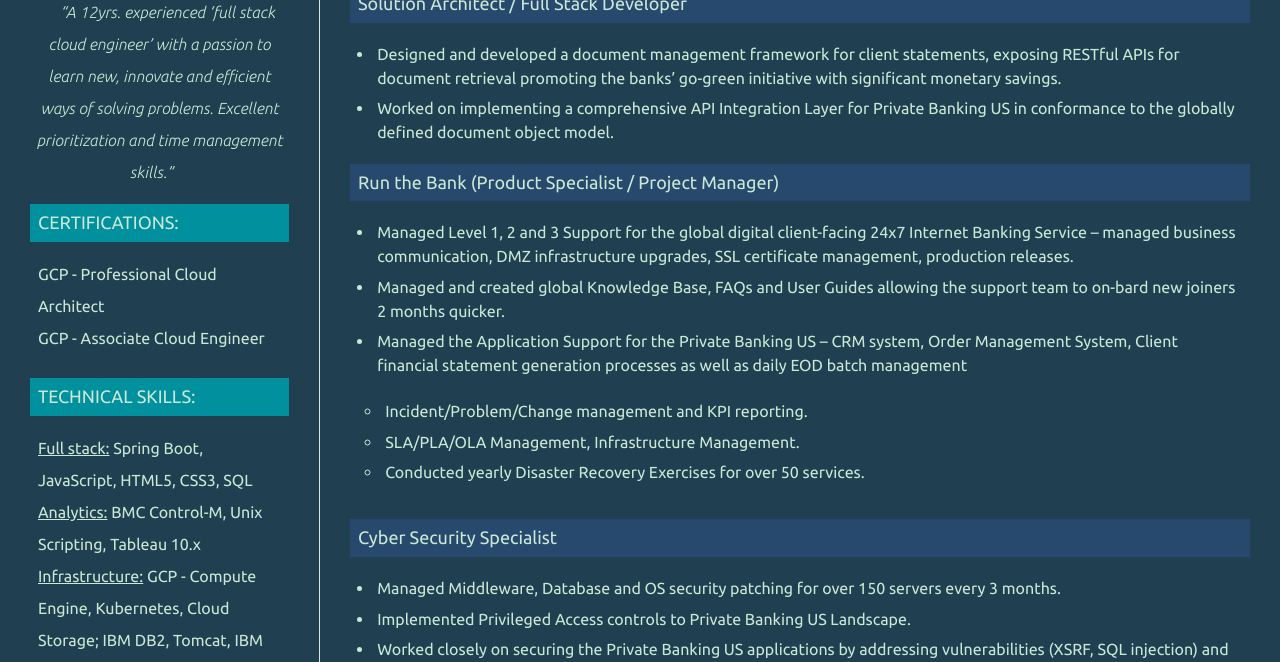
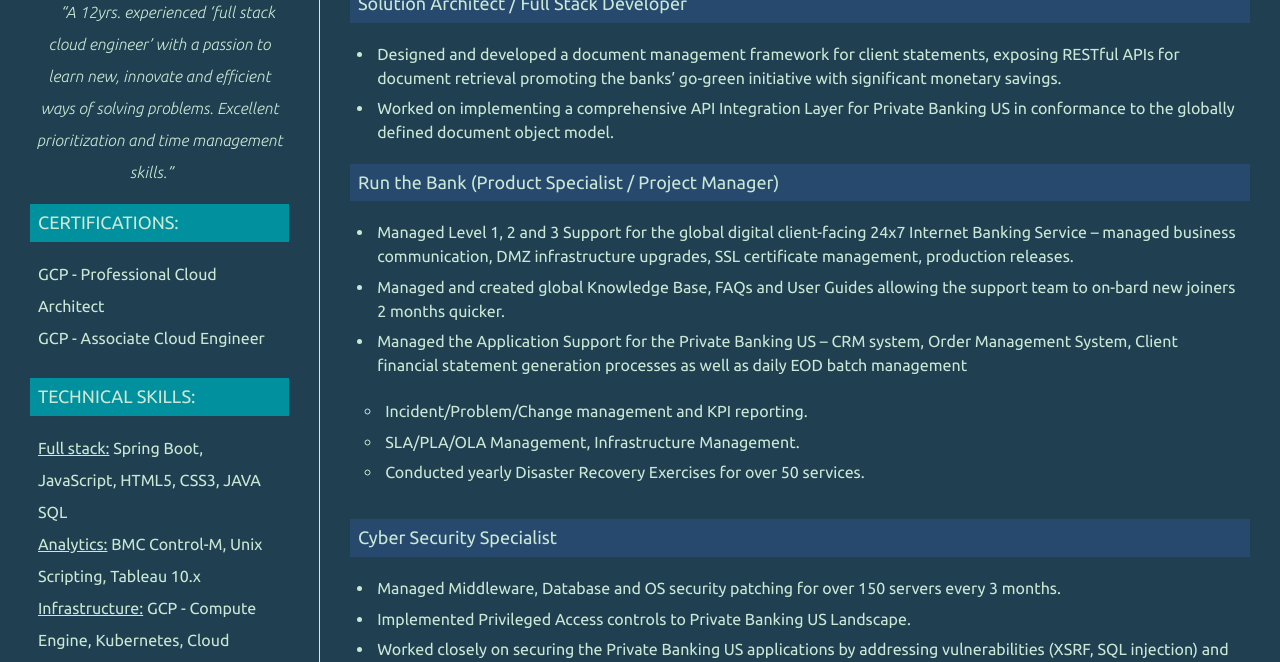
Before and after one commit to oscarGomes86/myResume, a plain HTML site: page Resume/index.html in a window 1280 px wide. Shown: the part 138-800 px from the top of the page. Drawn offline with nearby package versions, Linux system fonts and the light colour scheme.

Commit message:
added new technical skill

```diff
--- a/Resume/index.html
+++ b/Resume/index.html
@@ -45,7 +45,7 @@
                         <h5 class="text-left">TECHNICAL SKILLS:</h5>
                     </div>
                     <ul class="list-inline">
-                        <li class="list-inline-item"><u>Full stack:</u> Spring Boot, JavaScript, HTML5, CSS3, SQL</li>
+                        <li class="list-inline-item"><u>Full stack:</u> Spring Boot, JavaScript, HTML5, CSS3, JAVA SQL</li>
                         <li class="list-inline-item"><u>Analytics:</u> BMC Control-M, Unix Scripting, Tableau 10.x</li>
                         <li class="list-inline-item"><u>Infrastructure:</u> GCP - Compute Engine, Kubernetes, Cloud
                             Storage; IBM DB2, Tomcat, IBM Websphere Application Server</li>
```
